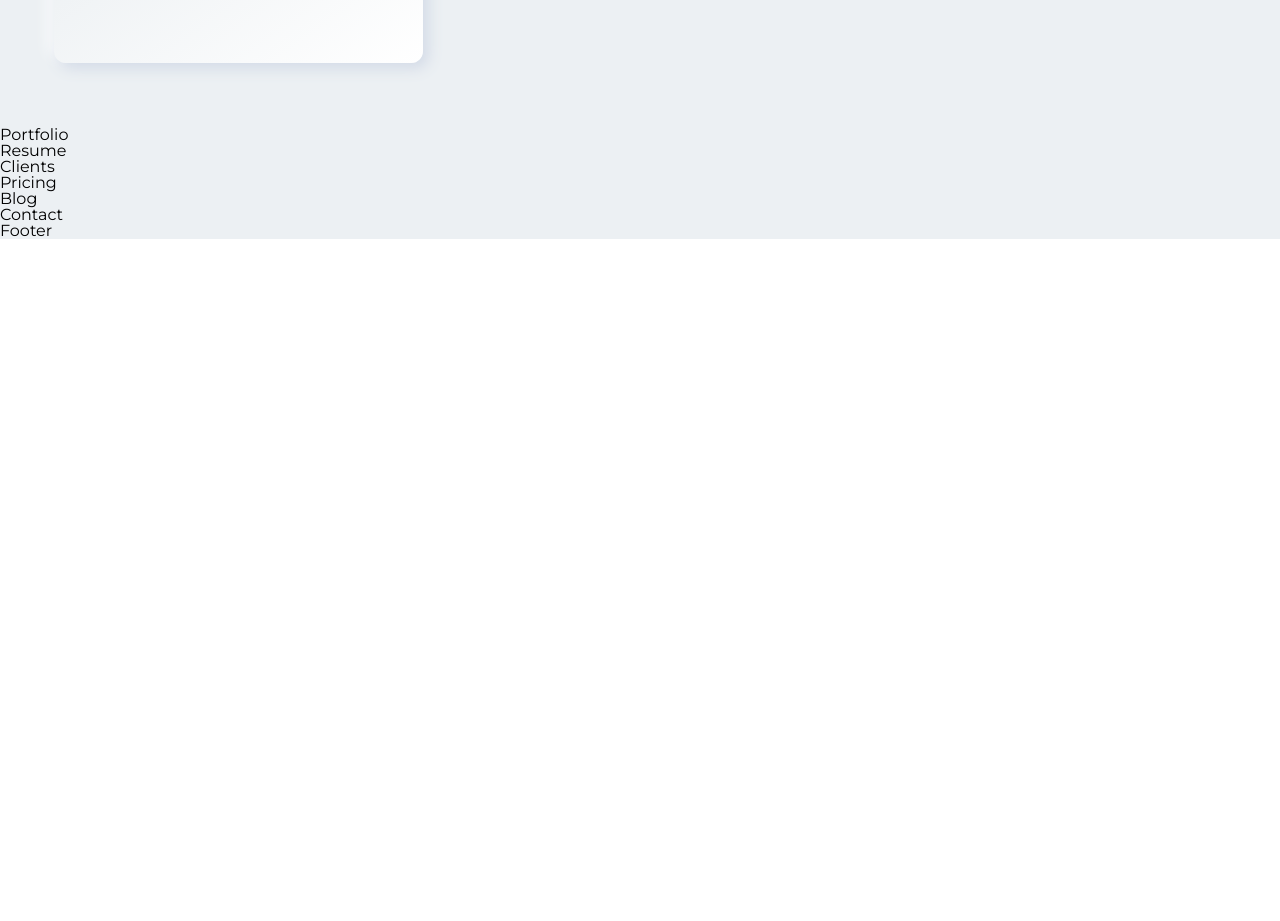
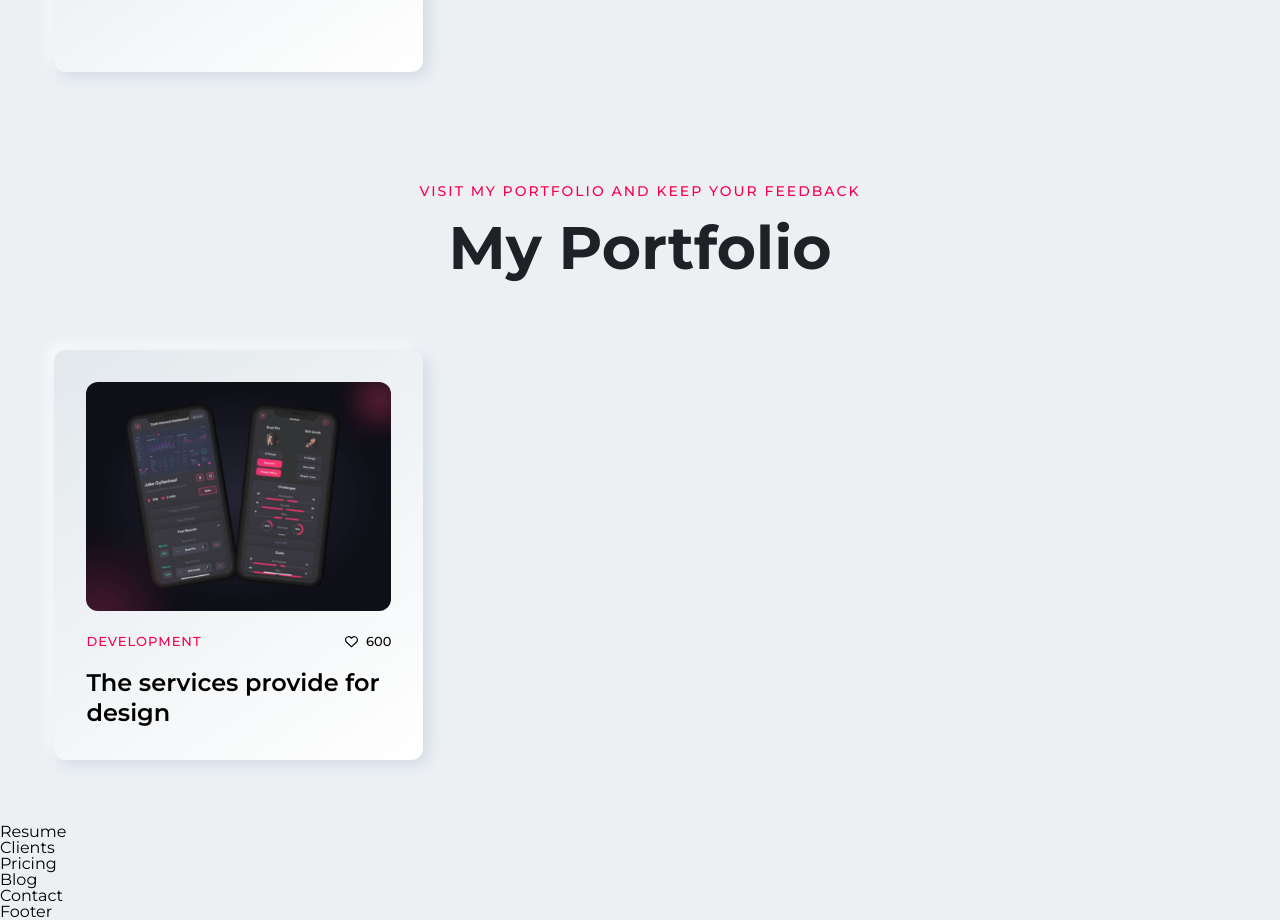
Before and after one commit to Shiv1516/Portfolio, a React (Create React App) app: page / in a window 1280 px wide. Shown: the part 1200-2121 px from the top of the page. Before the commit the page ends 1440 px from the top, so only its background shows below. Built offline with nearby package versions, Linux system fonts and the light colour scheme.

Commit message:
file will be updated

```diff
--- a/src/App.css
+++ b/src/App.css
@@ -553,6 +553,10 @@ table {
 .mtb16 {
   margin-top: 16px;
 }
+.mt20,
+.mtb20 {
+  margin-top: 20px;
+}
 .mt24,
 .mtb24 {
   margin-top: 24px;
@@ -636,6 +640,9 @@ table {
   margin-right: 48px;
 }
 
+.mb-6 {
+  margin-bottom: -6px;
+}
 .mb4 {
   margin-bottom: 4px;
 }
@@ -650,6 +657,10 @@ table {
 .mb16,
 .mtb16 {
   margin-bottom: 16px;
+}
+.mb20,
+.mtb20 {
+  margin-bottom: 20px;
 }
 .mb24,
 .mtb24 {
@@ -992,3 +1003,25 @@ table {
 .features-card:hover .feature-right-icon {
   display: block;
 }
+.features-card {
+  height: 350px;
+}
+/* portfolio-section css */
+.portfolio-card:hover .port-img {
+  transform: scale(1.1);
+}
+.portfolio-card-heading:hover .port-icon {
+  display: inline;
+}
+.port-icon {
+  animation: slide1 0.5s ease-in-out;
+}
+@keyframes slide1 {
+  0% {
+    transform: translate(-8px, 5px); /* Start from left-bottom corner */
+  }
+
+  100% {
+    transform: translate(0px, 0px); /* Move to top-right corner */
+  }
+}
--- a/src/App.js
+++ b/src/App.js
@@ -1,6 +1,6 @@
 import "./App.css";
 import Home from "./Home";
-import { BrowserRouter as Router, Routes, Rout, Route } from "react-router-dom";
+import { BrowserRouter as Router, Routes, Route } from "react-router-dom";
 
 function App() {
   return (
--- a/src/components/Features.js
+++ b/src/components/Features.js
@@ -6,7 +6,7 @@ import { Link } from "react-router-dom";
 function Features() {
   return (
     <div className="features-section wrapper ptb48">
-      <h4 className="section-subheading fs14 mb16 fc3 fw5">Features</h4>
+      <h4 className="section-subheading fs14 mb20 fc3 fw5 ls2 ttu">Features</h4>
       <h2 className="section-heading fw7 fs60 mb32 fc2">What I Do</h2>
       <div className="features-card-box df fww pt32">
         <div className="features-cards flx33">
--- a/src/components/Portfolio.js
+++ b/src/components/Portfolio.js
@@ -1,6 +1,46 @@
 import React from "react";
+import { FaRegHeart } from "react-icons/fa6";
+import { FiArrowUpRight } from "react-icons/fi";
+import { Link } from "react-router-dom";
 
 function Portfolio() {
-  return <div>Portfolio</div>;
+  return (
+    <div className="portfolio-section tac ptb48 wrapper">
+      <h4 className="section-subheading fs14 mb20 fc3 fw5 ls2 ttu">
+        Visit my portfolio and keep your feedback
+      </h4>
+      <h2 className="section-heading fw7 fs60 mb32 fc2">My Portfolio</h2>
+
+      <div className="portfolio-cards-box df fww pt24">
+        <div className="portfolio-cards flx33">
+          <div className="portfolio-card br12 p32 bg-bs-01 m16">
+            <div className="portfolio-card-img mb24 ofh df br12">
+              <img
+                src="/images/portfolio-01.jpg"
+                alt="portfolio"
+                className="port-img w100 transit2"
+              />
+            </div>
+            <div className="port-card-top-des fs13 mb20 df jcsb">
+              <h4 className="portfolio-card-dep fc3 fw5 ls1 ttu">
+                Development
+              </h4>
+              <h5 className="portfolio-card-like df fw5">
+                <FaRegHeart className="mr8" />
+                600
+              </h5>
+            </div>
+            <Link
+              to="/"
+              className="portfolio-card-heading fs24 fc-h1 tal lh30 aic fw6"
+            >
+              The services provide for design
+              <FiArrowUpRight className="port-icon ml8 mb-6 dn fc3" />
+            </Link>
+          </div>
+        </div>
+      </div>
+    </div>
+  );
 }
 export default Portfolio;
```
Also changed, not shown: public/images/portfolio-01.jpg (added).
